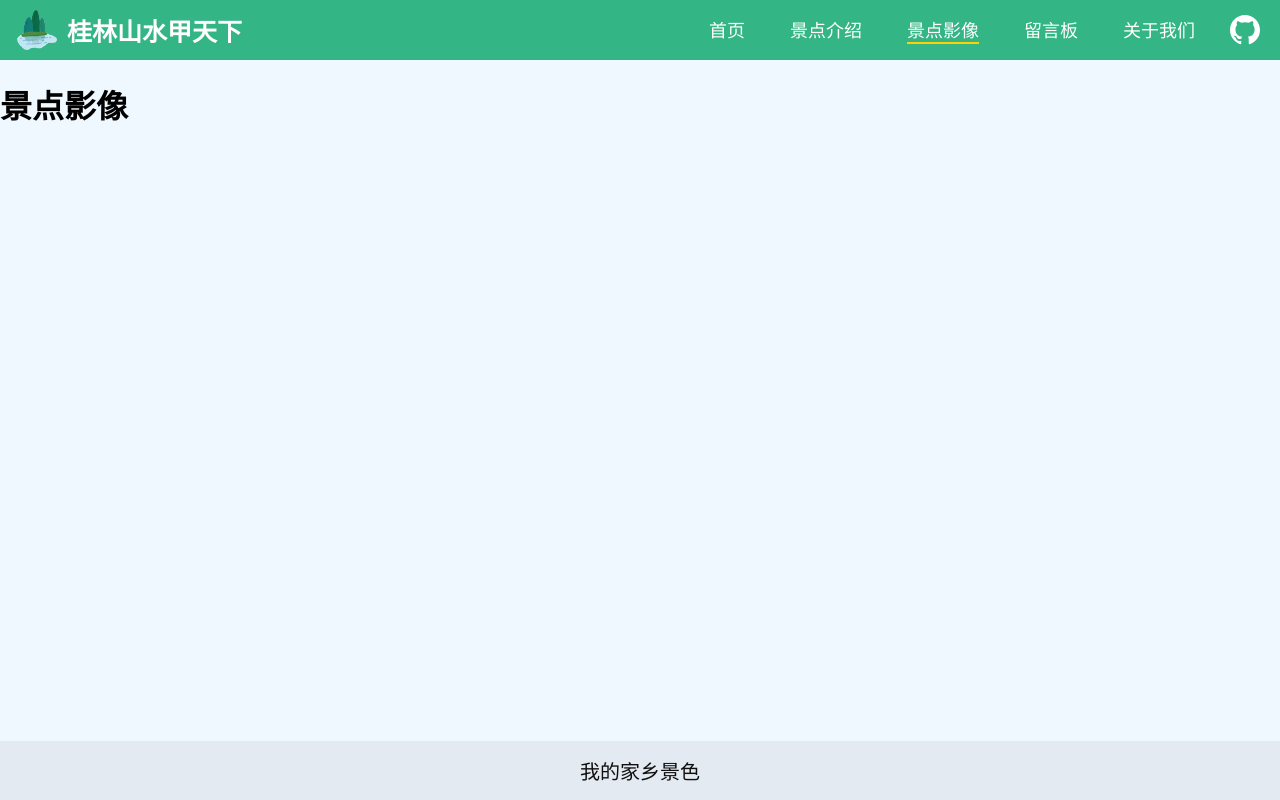
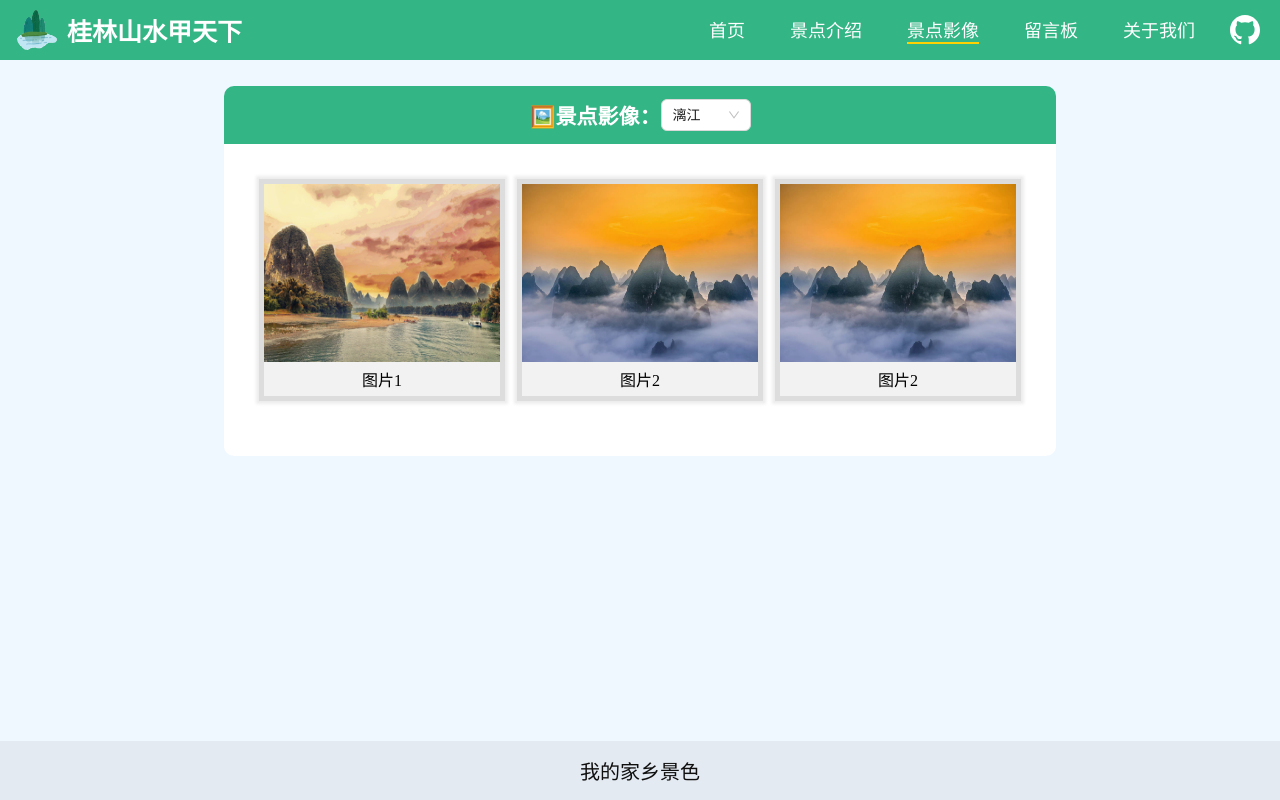
Before and after one commit to thcpdd/hometown-scenery, a Next.js app: page /scenery-photos in a window 1280 px wide. Built offline with nearby package versions, Linux system fonts and the light colour scheme; what @ant-design/nextjs-registry would draw is missing.

Commit message:
feat: 景点影像页完成、新增顶部加载进度条、优化导航栏显示

```diff
--- a/package.json
+++ b/package.json
@@ -12,6 +12,7 @@
     "@ant-design/nextjs-registry": "^1.0.2",
     "antd": "^5.22.4",
     "next": "15.0.4",
+    "nextjs-toploader": "^3.7.15",
     "react": "^18.3.1",
     "react-dom": "^18.3.1"
   }
--- a/src/app/layout.js
+++ b/src/app/layout.js
@@ -2,6 +2,7 @@ import { AntdRegistry } from '@ant-design/nextjs-registry';
 import zhCN from "antd/es/locale/zh_CN";
 import { ConfigProvider } from "antd";
 import BackTop from "antd/es/float-button/BackTop";
+import NextTopLoader from 'nextjs-toploader';
 import { Header } from "@/components/layout/Header";
 import { Footer } from "@/components/layout/Footer";
 import "@/styles/global.css"
@@ -25,6 +26,12 @@ const RootLayout = ({ children }) => {
           <Header/>
           <AntdRegistry>
             <main className="main-content">
+              <NextTopLoader
+                  color={"#ffd103"}
+                  showSpinner={false}
+                  initialPosition={0.2}
+                  speed={400}
+              />
               {children}
               <BackTop/>
             </main>
--- a/src/app/scenery-introduce/page.js
+++ b/src/app/scenery-introduce/page.js
@@ -241,7 +241,7 @@ const SceneryDescription = ({ currentSceneryName }) => {
         </div>
         <Divider/>
         <Link
-            href={'#'}
+            href={'/scenery-photos?sceneryName=' + currentSceneryName}
             style={{color: '#34b585', fontSize: '14px', float: 'right', marginBottom: '10px'}}
         >景点影像集&nbsp;&gt;
         </Link>
--- a/src/app/scenery-photos/page.js
+++ b/src/app/scenery-photos/page.js
@@ -1,5 +1,50 @@
+'use client'
+
+import { useState } from "react";
+import { useSearchParams } from "next/navigation";
+import { Select } from "antd";
+import ImageFrame from "@/components/ImageFrame";
+import styles from "@/styles/photos.module.css"
+
+
+const Pictures = ({ images }) => {
+  return images.map((item, i) => {
+    return <ImageFrame
+        key={i}
+        items={[item.path]}
+        imageHeight={"178px"}
+        frameWidth={"31%"}
+        description={item.description}
+        many={false}/>
+  })
+}
+
 const Page = () => {
-  return <h1>景点影像</h1>
+  const params = useSearchParams()
+  const paramsValue = params.get('sceneryName') || 'lijiang'
+  const [defaultValue, setDefaultValue] = useState(paramsValue)
+  const options = [
+    {label: '漓江', value: 'lijiang'},
+    {label: '象鼻山', value: 'xiangbishan'},
+    {label: '灵渠', value: 'lingqu'},
+  ]
+  const images = {
+    lijiang: [{path: "images/banner1.jpg", description: '图片1'}, {path: "images/banner2.jpg", description: '图片2'}, {path: "images/banner2.jpg", description: '图片2'}],
+    xiangbishan: [{path: "images/banner2.jpg", description: '图片1'}, {path: "images/banner3.webp", description: '图片2'}, {path: "images/banner2.jpg", description: '图片2'}],
+    lingqu: [{path: "images/banner4.webp", description: '图片1'}, {path: "images/banner2.jpg", description: '图片2'}, {path: "images/banner1.jpg", description: '图片1'}],
+  }
+
+  return (
+      <div className={styles.content}>
+        <div className={styles.title}>
+          <div>🖼️景点影像：</div>
+          <Select defaultValue={defaultValue} style={{width: 90}} options={options} onChange={v => {setDefaultValue(v)}}/>
+        </div>
+        <div className={styles.detail}>
+          <Pictures images={images[defaultValue]}/>
+        </div>
+      </div>
+  );
 }
 
 export default Page
--- a/src/components/layout/Header.js
+++ b/src/components/layout/Header.js
@@ -1,6 +1,7 @@
 'use client'
 
 import Link from "next/link";
+import { useEffect } from "react";
 import { usePathname } from "next/navigation";
 import Image from "next/image";
 import {Tooltip} from "antd";
@@ -19,6 +20,15 @@ const createMenuNode = (item, optionProps) => {
 // 导航栏组件
 const Navigator = () => {
   const pathname = usePathname()
+
+  // 路由切换时自动回到页面顶部
+  useEffect(() => {
+    window.scrollTo({
+      top: 0,
+      behavior: 'smooth',
+    });
+  }, [pathname]);
+
   const menuItems = [
     {name: '首页', path: '/', id: 1},
     {name: '景点介绍', path: '/scenery-introduce', id: 2},
@@ -58,7 +68,7 @@ const Navigator = () => {
 // 头部组件
 export const Header = () => {
   return (
-      <header>
+      <header style={{position: 'sticky', top: 0, zIndex: 20}}>
         <Navigator/>
       </header>
   )
--- a/src/styles/index.module.css
+++ b/src/styles/index.module.css
@@ -44,6 +44,7 @@
 /* 桂林印象——开始 */
 .impression {
   margin-bottom: 15px;
+  scroll-margin-top: 61px;
 }
 
 .impressionDetail {
@@ -90,6 +91,7 @@
 /* 桂林简介——开始 */
 .introduce {
   margin-bottom: 15px;
+  scroll-margin-top: 61px;
 }
 
 .introduceDetail {
@@ -109,6 +111,7 @@
 /* 桂林历史——开始 */
 .history {
   margin-bottom: 15px;
+  scroll-margin-top: 61px;
 }
 
 .historyDetail {
@@ -129,6 +132,7 @@
 /* 著名景点——开始 */
 .sceneries {
   margin-bottom: 15px;
+  scroll-margin-top: 61px;
 }
 
 .sceneriesDetail {
--- a/src/styles/introduce.module.css
+++ b/src/styles/introduce.module.css
@@ -54,7 +54,7 @@
   background-color: white;
   border-radius: 10px;
   padding: 10px 40px 10px 40px;
-  height: 100vh;
+  height: 85vh;
   overflow-x: hidden;
   overflow-y: auto;
 }
--- /dev/null
+++ b/src/styles/photos.module.css
@@ -0,0 +1,33 @@
+.content {
+  width: 65%;
+  margin: 26px auto 0 auto;
+  border-radius: 10px;
+}
+
+.title {
+  background-color: #34b585;
+  color: white;
+  border-top-right-radius: 10px;
+  border-top-left-radius: 10px;
+  padding: 13px 0;
+  font-size: 21px;
+  font-weight: bold;
+  display: flex;
+  align-items: center;
+  justify-content: center;
+}
+
+.detail {
+  padding: 35px;
+  background-color: white;
+  border-bottom-left-radius: 10px;
+  border-bottom-right-radius: 10px;
+  display: flex;
+  flex-wrap: wrap;
+  justify-content: space-between;
+  align-content: space-around;
+}
+
+.detail > * {
+  margin-bottom: 20px;
+}
```
Also changed, not shown: 1 other file (tests, documents, lock files or other folders).
